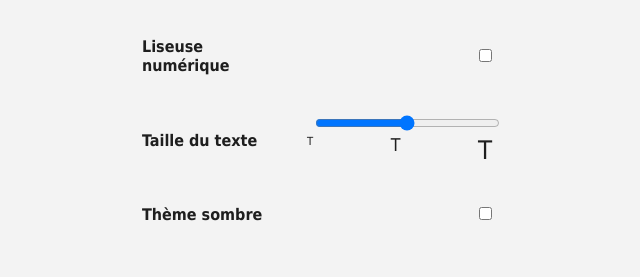
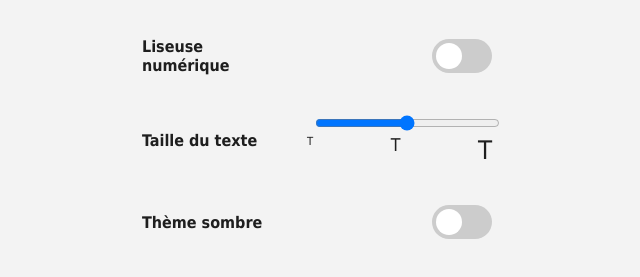
Before and after one commit to LighTouchOrg/Software, an Electron app: page src/settings.html in a window 1000 px wide. Shown: the part 279-556 px from the top of the page, without its empty margins (183-823 px from the left). Drawn offline with Linux system fonts and the light colour scheme; no server answers.

Commit message:
[+] Add new style for the settings

```diff
--- a/src/style.css
+++ b/src/style.css
@@ -192,3 +192,70 @@ body.dark-mode {
   background-color: #222;
   color: #eee;
 }
+
+/* Toggle Switch */
+    .switch {
+        position: relative;
+        display: inline-block;
+        width: 60px;
+        height: 34px;
+    }
+
+    /* Hide default HTML checkbox */
+    .switch input {
+        opacity: 0;
+        width: 0;
+        height: 0;
+    }
+
+    /* The slider */
+    .slider {
+        position: absolute;
+        cursor: pointer;
+        top: 0;
+        left: 0;
+        right: 0;
+        bottom: 0;
+        background-color: #ccc;
+        -webkit-transition: .4s;
+        transition: .4s;
+    }
+
+    .slider:before {
+        position: absolute;
+        content: "";
+        height: 26px;
+        width: 26px;
+        left: 4px;
+        bottom: 4px;
+        background-color: white;
+        -webkit-transition: .4s;
+        transition: .4s;
+    }
+
+    input:checked + .slider {
+        background-color: hsl(115, 100%, 50%);
+    }
+
+    input:focus + .slider {
+        box-shadow: 0 0 1px hsl(115, 100%, 50%);
+    }
+
+    input:checked + .slider:before {
+        -webkit-transform: translateX(26px);
+        -ms-transform: translateX(26px);
+        transform: translateX(26px);
+    }
+
+    /* Rounded sliders */
+    .slider.round {
+        border-radius: 34px;
+    }
+
+    .slider.round:before {
+        border-radius: 50%;
+
+    .setting_name {
+        color: red;
+    }
+}
```
